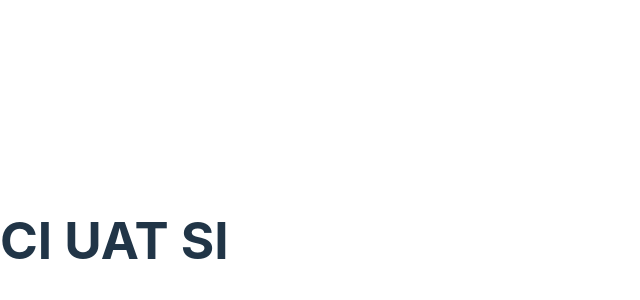
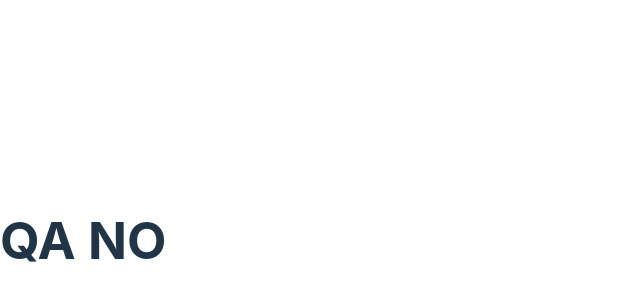
Before and after one commit to Joelnicolass/ci-2023, a React (Vite) app: page / in a window 1280 px wide. Shown: the part 160-460 px from the top of the page, without its empty margins (0-640 px from the left). Built offline with nearby package versions, Linux system fonts and the light colour scheme.

Commit message:
no pasa qa

```diff
--- a/src/App.jsx
+++ b/src/App.jsx
@@ -3,7 +3,7 @@ import React from "react";
 const App = () => {
   return (
     <div>
-      <h1>CI UAT SI</h1>
+      <h1>QA NO</h1>
     </div>
   );
 };
```
